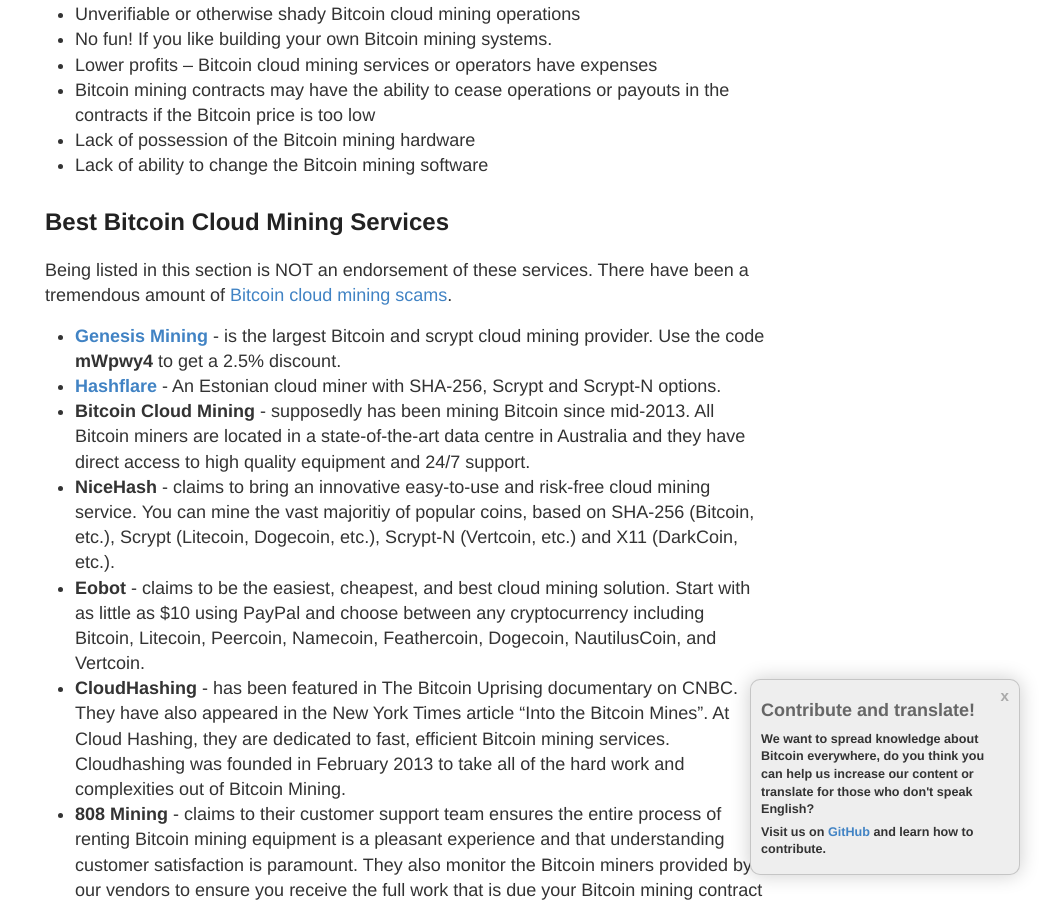
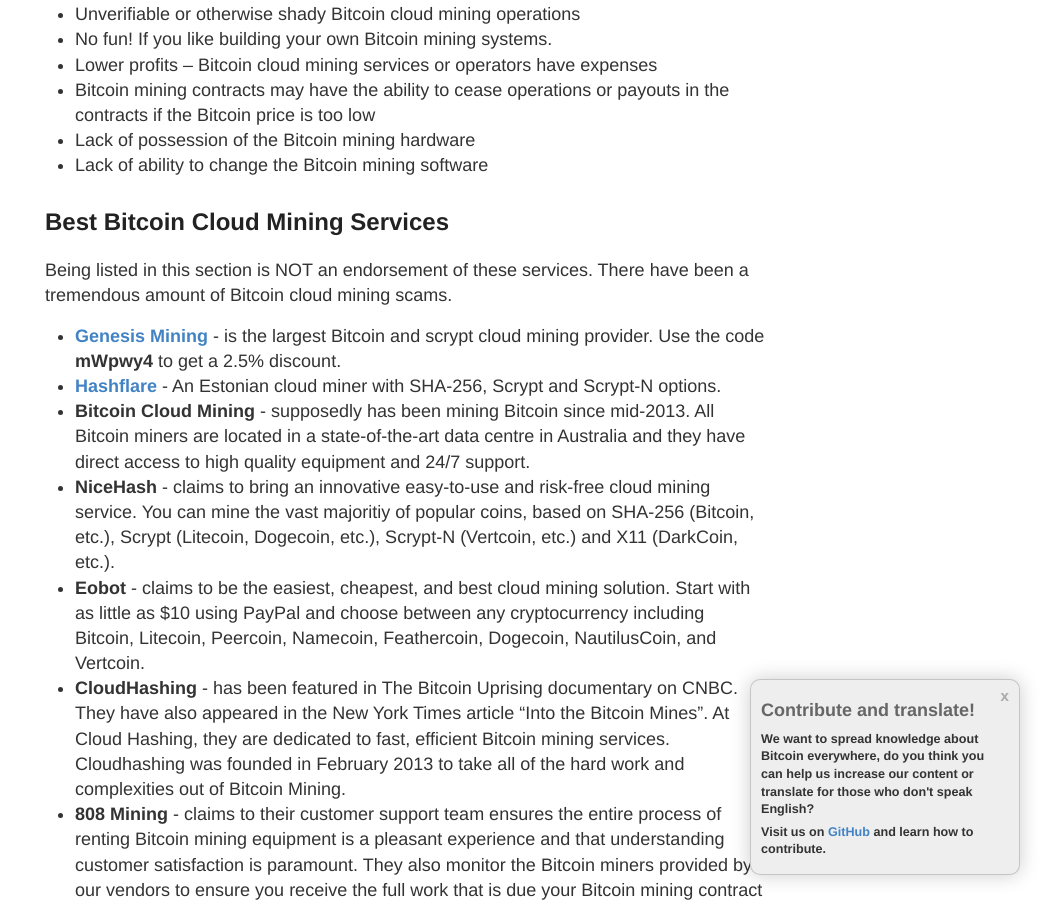
Before and after one commit to vesk4000/bm, a Jekyll site: the page built from en/bm-clouds.html, in a window 1280 px wide and 900 px high, scrolled down 1573 px. Shown: the whole window, without its empty margins (235-1280 px from the left). Built offline with Jekyll 4.4.1, drawn with Linux system fonts in a browser that asks for light colours; nearby versions of some CDN libraries; Markdown is read by kramdown in place of the engine named in the settings; part of the change alters nothing that is shown; some of the changed text lies outside the part shown.

Commit message:
Remove link

```diff
--- a/en/bm-clouds.html
+++ b/en/bm-clouds.html
@@ -41,7 +41,7 @@ Bitcoin cloud mining enables people to earn Bitcoins without bitcoin mining hard
 <li>Lack of ability to change the Bitcoin mining software</li>
 </ul>
 <h2 id="best-bitcoin-cloud-mining-services">Best Bitcoin Cloud Mining Services</h2>
-Being listed in this section is NOT an endorsement of these services. There have been a tremendous amount of <a href="#bitcoin-cloud-mining-scams">Bitcoin cloud mining scams</a>.
+Being listed in this section is NOT an endorsement of these services. There have been a tremendous amount of Bitcoin cloud mining scams.
 <ul><li><b><a href="https://www.genesis-mining.com/a/177546">Genesis Mining</a></b> - is the largest Bitcoin and scrypt cloud mining provider. Use the code <b>mWpwy4</b> to get a 2.5% discount.</li>
 <li><b><a href="https://hashflare.io/r/539A7635">Hashflare</a></b> - An Estonian cloud miner with SHA-256, Scrypt and Scrypt-N options.</li>
 <li><b>Bitcoin Cloud Mining</b> - supposedly has been mining Bitcoin since mid-2013. All Bitcoin miners are located in a state-of-the-art data centre in Australia and they have direct access to high quality equipment and 24/7 support.</li>
```
